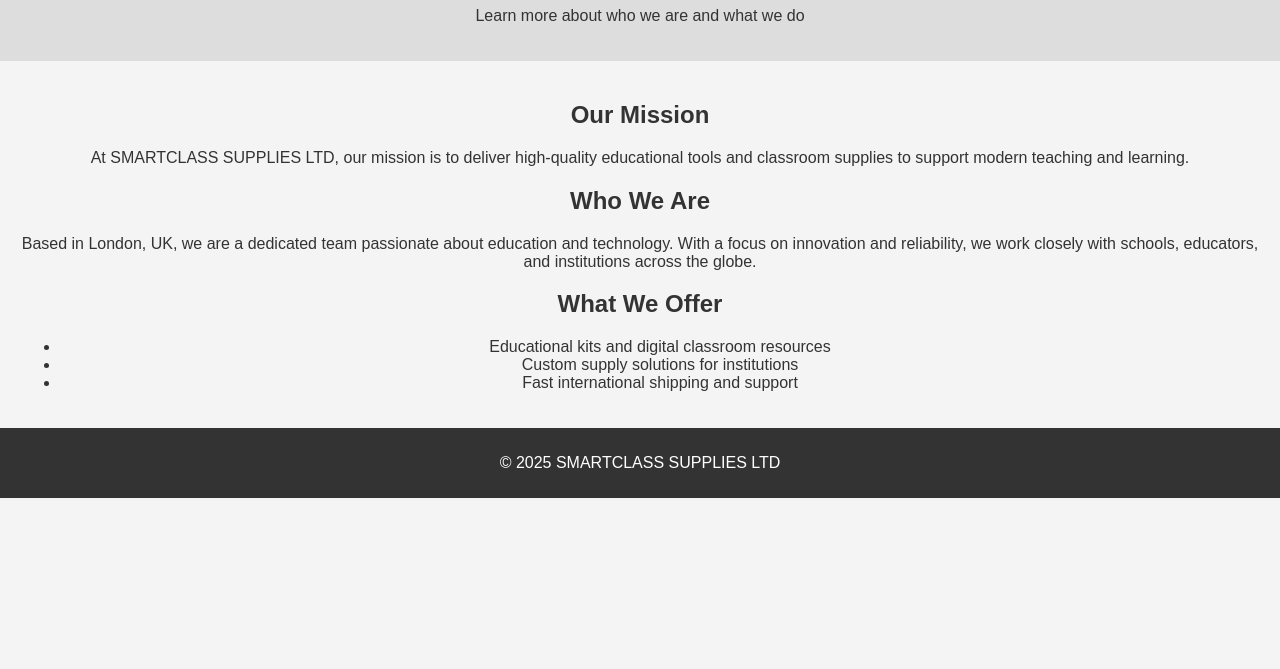
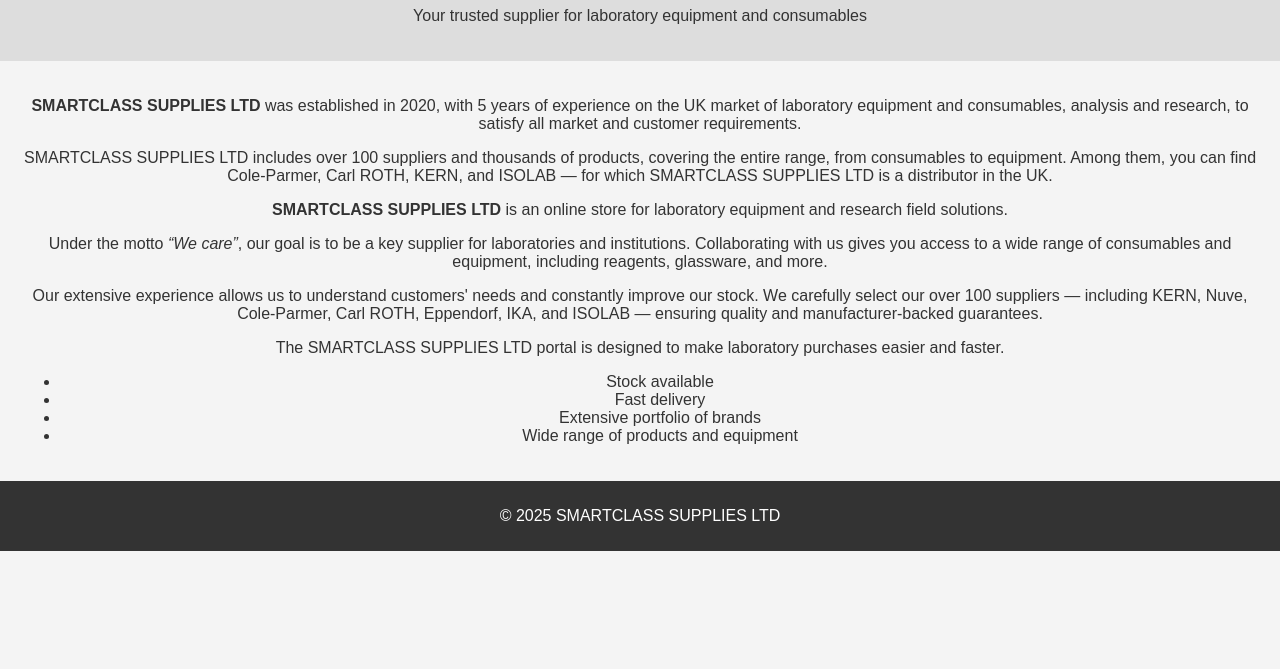
Before and after one commit to marcochessari/SMARTCLASS.SUPPLIES, a plain HTML site: page about.html in a window 1280 px wide. Shown: the part 131-800 px from the top of the page. Drawn offline with Linux system fonts and the light colour scheme.

Commit message:
Update about.html

```diff
--- a/about.html
+++ b/about.html
@@ -9,31 +9,45 @@
   <nav>
     <a href="index.html">Home</a>
     <a href="about.html">About</a>
+    <a href="products.html">Products</a>
     <a href="contact.html">Contact</a>
   </nav>
 
   <header>
     <h1>About SMARTCLASS SUPPLIES LTD</h1>
-    <p>Learn more about who we are and what we do</p>
+    <p>Your trusted supplier for laboratory equipment and consumables</p>
   </header>
 
   <section>
-    <h2>Our Mission</h2>
     <p>
-      At SMARTCLASS SUPPLIES LTD, our mission is to deliver high-quality educational tools and classroom supplies to support modern teaching and learning.
+      <strong>SMARTCLASS SUPPLIES LTD</strong> was established in 2020, with 5 years of experience on the UK market of laboratory equipment and consumables, analysis and research, to satisfy all market and customer requirements.
     </p>
 
-    <h2>Who We Are</h2>
     <p>
-      Based in London, UK, we are a dedicated team passionate about education and technology.
-      With a focus on innovation and reliability, we work closely with schools, educators, and institutions across the globe.
+      SMARTCLASS SUPPLIES LTD includes over 100 suppliers and thousands of products, covering the entire range, from consumables to equipment. Among them, you can find Cole-Parmer, Carl ROTH, KERN, and ISOLAB — for which SMARTCLASS SUPPLIES LTD is a distributor in the UK.
     </p>
 
-    <h2>What We Offer</h2>
+    <p>
+      <strong>SMARTCLASS SUPPLIES LTD</strong> is an online store for laboratory equipment and research field solutions.
+    </p>
+
+    <p>
+      Under the motto <em>“We care”</em>, our goal is to be a key supplier for laboratories and institutions. Collaborating with us gives you access to a wide range of consumables and equipment, including reagents, glassware, and more.
+    </p>
+
+    <p>
+      Our extensive experience allows us to understand customers' needs and constantly improve our stock. We carefully select our over 100 suppliers — including KERN, Nuve, Cole-Parmer, Carl ROTH, Eppendorf, IKA, and ISOLAB — ensuring quality and manufacturer-backed guarantees.
+    </p>
+
+    <p>
+      The SMARTCLASS SUPPLIES LTD portal is designed to make laboratory purchases easier and faster.
+    </p>
+
     <ul>
-      <li>Educational kits and digital classroom resources</li>
-      <li>Custom supply solutions for institutions</li>
-      <li>Fast international shipping and support</li>
+      <li>Stock available</li>
+      <li>Fast delivery</li>
+      <li>Extensive portfolio of brands</li>
+      <li>Wide range of products and equipment</li>
     </ul>
   </section>
 
```
